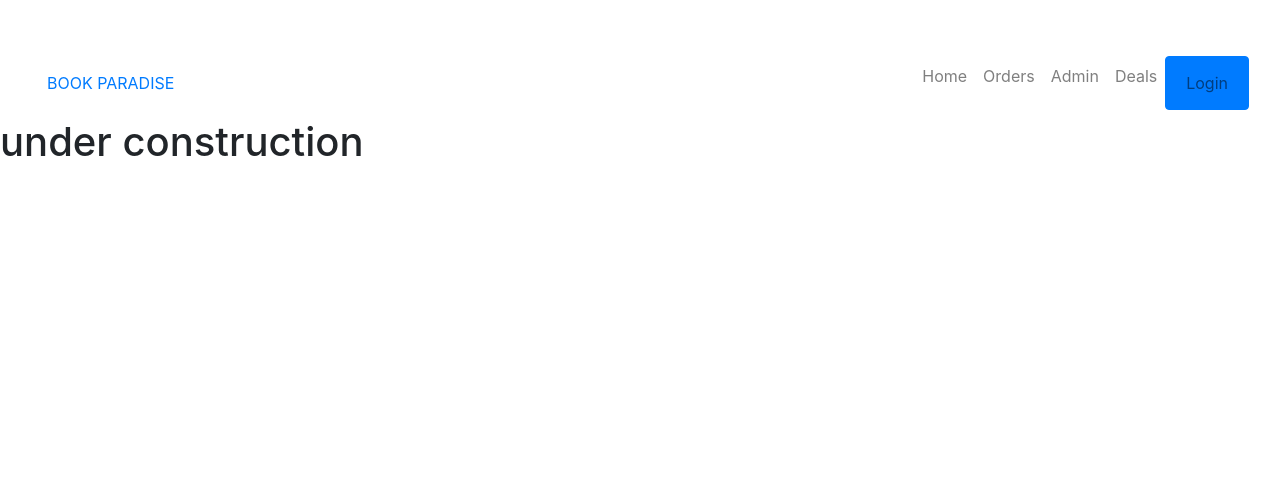
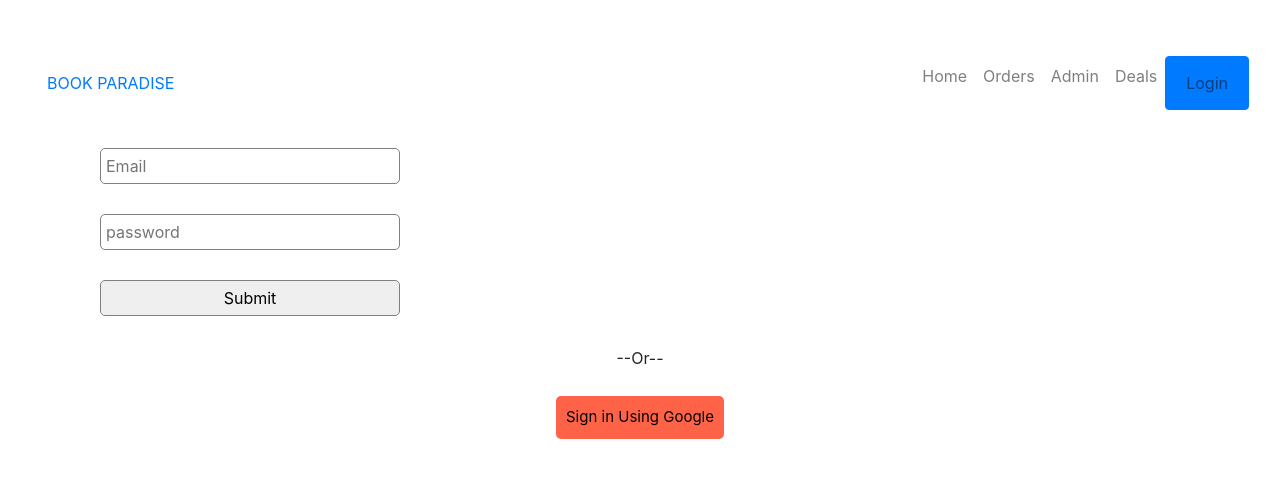
Before and after one commit to khanfaysal/book-region, a React (Create React App) app: page /login in a window 1280 px wide. Shown: the top 478 px of the page. Built offline with nearby package versions, Linux system fonts and the light colour scheme.

Commit message:
googleauthentication done

```diff
--- a/package.json
+++ b/package.json
@@ -3,10 +3,16 @@
   "version": "0.1.0",
   "private": true,
   "dependencies": {
+    "@fortawesome/fontawesome-svg-core": "^1.2.35",
+    "@fortawesome/free-brands-svg-icons": "^5.15.3",
+    "@fortawesome/free-regular-svg-icons": "^5.15.3",
+    "@fortawesome/free-solid-svg-icons": "^5.15.3",
+    "@fortawesome/react-fontawesome": "^0.1.14",
     "@testing-library/jest-dom": "^5.11.10",
     "@testing-library/react": "^11.2.6",
     "@testing-library/user-event": "^12.8.3",
     "bootstrap": "^4.6.0",
+    "firebase": "^8.3.2",
     "react": "^17.0.2",
     "react-bootstrap": "^1.5.2",
     "react-dom": "^17.0.2",
--- a/src/App.js
+++ b/src/App.js
@@ -53,9 +53,9 @@ function App() {
               <Manage></Manage>
             </PrivateRoute>
 
-            <PrivateRoute path = '/checkout'>
+            <Route path = '/checkout'>
               <CheckOut></CheckOut>
-            </PrivateRoute>
+            </Route>
 
             <Route path = '/login'>
               <Login></Login>
--- a/src/components/CheckOut/CheckOut.js
+++ b/src/components/CheckOut/CheckOut.js
@@ -3,7 +3,7 @@ import React from 'react';
 const CheckOut = () => {
     return (
         <div>
-            <h1>under construction</h1>
+            <h1>under construction checkout</h1>
         </div>
     );
 };
--- /dev/null
+++ b/src/components/GoogleAuthentication/GoogleAuthentication.js
@@ -0,0 +1,55 @@
+import React, { useState } from 'react';
+import firebase from "firebase/app";
+import "firebase/auth";
+import firebaseConfig from '../Login/firebase.config'
+
+if (!firebase.apps.length) {
+    firebase.initializeApp(firebaseConfig);
+  }
+
+
+const GoogleAuthentication = () => {
+    const [user, setUser] = useState({})
+    const provider = new firebase.auth.GoogleAuthProvider();
+
+    const handleGoogleSignIn = () =>{
+         firebase.auth()
+        .signInWithPopup(provider)
+        .then((result) => {
+          /** @type {firebase.auth.OAuthCredential} */
+          var credential = result.credential;
+          var token = credential.accessToken;
+          var user = result.user;
+          console.log(user);
+          setUser(user);
+          // ...
+        }).catch((error) => {
+          // Handle Errors here.
+          var errorCode = error.code;
+          var errorMessage = error.message;
+          var email = error.email;
+          var credential = error.credential;
+          console.log(errorCode , errorMessage , email);
+        });
+    }
+    const buttonStyle = {
+        color: 'black',
+        backgroundColor: 'tomato',
+        borderRadius: 5,
+        border: 'none',
+        margin: '10px 6px',
+        padding: '10px',
+        fontSize: '15px',
+        cursor: 'pointer'
+      }
+    return (
+     <div className="App">
+        <button style ={buttonStyle} onClick = {handleGoogleSignIn}>Sign in Using Google</button>
+        {/* <h3>User Name : {user.displayName}</h3>
+        <p>user email: {user.email}</p>
+        <img src={user.photoURL} alt=""/> */}
+    </div>
+    );
+};
+
+export default GoogleAuthentication;
--- a/src/components/Header/Header.js
+++ b/src/components/Header/Header.js
@@ -15,7 +15,7 @@ const Header = () => {
                     <Link className = "nav-link" to ="/home">Home</Link>
                 </li>
                 <li className="nav-item">
-                    <Link className = "nav-link" to ="/home">Orders</Link>
+                    <Link className = "nav-link" to ="/checkout">Orders</Link>
                 </li>
                 <li className="nav-item">
                     <Link className = "nav-link" to="/admin">Admin</Link>
--- /dev/null
+++ b/src/components/Login/Login.css
@@ -0,0 +1,14 @@
+.ship-form{
+    margin: 30px 100px;
+}
+.ship-form input{
+    display: block;
+    margin-top: 30px;
+    padding: 5px;
+    border: 1px solid gray;
+    border-radius: 5px;
+    width: 300px;
+}
+.error{
+    color: red;
+}
--- a/src/components/Login/Login.js
+++ b/src/components/Login/Login.js
@@ -1,9 +1,23 @@
-import React from 'react';
+import React, { useContext } from 'react';
+import { useForm } from 'react-hook-form';
+import { UserContext } from '../../App.js';
+import GoogleAuthentication from '../GoogleAuthentication/GoogleAuthentication.js';
+import './Login.css';
 
 const Login = () => {
+    const { register, handleSubmit, watch, errors,onSubmit } = useForm();
+    const [logInUser, setLogInUser] = useContext(UserContext);
     return (
-        <div>
-            <h1>under construction</h1>
+        <div style = {{textAlign: "center"}}>
+          <form className ='ship-form' onSubmit={handleSubmit(onSubmit)}>
+            <input name="email" defaultValue = {logInUser.email} ref={register({ required: true })} placeholder ="Email" />
+              {errors.email && <span className ='error'>Email is required</span>}
+            <input type="password" ref={register({ required: true })} placeholder ="password" />
+              {errors.address && <span className ='error'>Password is required</span>}
+            <input type="submit" />
+      </form>
+      <p>--Or--</p>
+      <GoogleAuthentication></GoogleAuthentication>
         </div>
     );
 };
--- /dev/null
+++ b/src/components/Login/firebase.config.js
@@ -0,0 +1,9 @@
+const firebaseConfig = {
+    apiKey: "AIzaSyDg1kmgedTdTshYyoTlq7zFrvPcGT6LRus",
+    authDomain: "book-shop-978b6.firebaseapp.com",
+    projectId: "book-shop-978b6",
+    storageBucket: "book-shop-978b6.appspot.com",
+    messagingSenderId: "707229566054",
+    appId: "1:707229566054:web:6e8be0a1e769512cec99a7"
+  };
+export default firebaseConfig;
```
Also changed, not shown: src/components/Admin/Add/Add.css (added), 1 other file (tests, documents, lock files or other folders).
